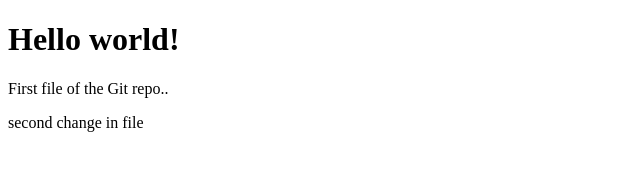
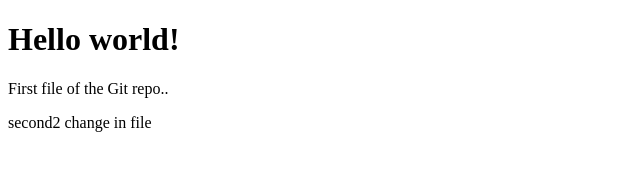
Before and after one commit to realjatinpandey/hello-world, a plain HTML site: page index.html in a window 1280 px wide. Shown: the full height of the page, 0-640 px from the left. Drawn offline with Linux system fonts and the light colour scheme.

Commit message:
Updated index file staged

```diff
--- a/index.html
+++ b/index.html
@@ -6,6 +6,6 @@
 <body>
 <h1>Hello world!</h1>
 <p>First file of the Git repo..</p>
-<p>second change in file</p>
+<p>second2 change in file</p>
 </body>
 </html>
```
